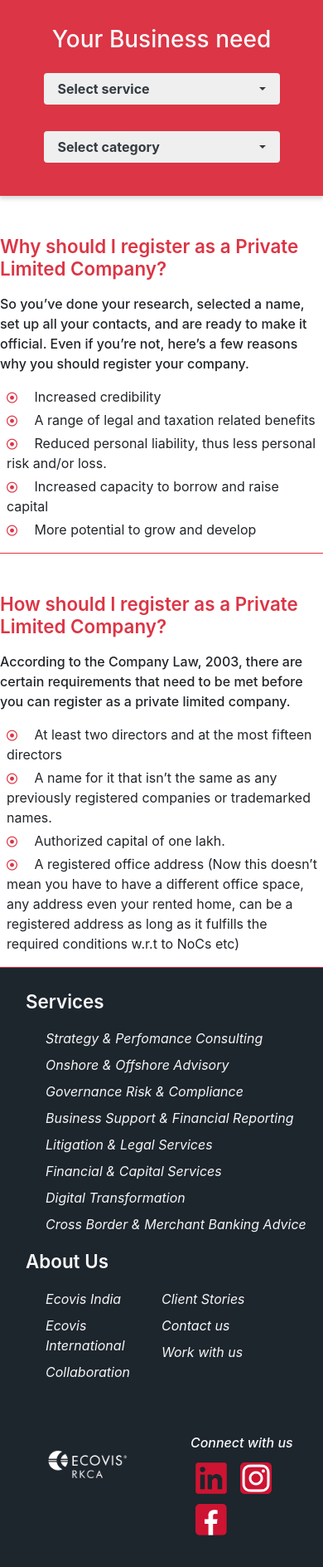
After one commit to vvrvishal/ecovis, a PHP site: page /Private_Limited_Company.php in a window 390 px wide. The commit adds this page. Shown: the part 555-2443 px from the top of the page at 83% size. Run offline with PHP 8.4, Linux system fonts and the light colour scheme.

Commit message:
changes by vishal

```diff
--- /dev/null
+++ b/Private_Limited_Company.php
@@ -0,0 +1,140 @@
+<!DOCTYPE html>
+<html lang="en">
+
+<head>
+    <meta charset="UTF-8">
+    <meta http-equiv="X-UA-Compatible" content="IE=edge">
+    <meta name="viewport" content="width=device-width, initial-scale=1.0">
+    <title>Private Limited Company</title>
+    <link rel="stylesheet" href="./css/style.css">k
+</head>
+
+<body>
+    <!-- header  -->
+    <?php include_once "header.php" ?>
+    <!-- banner image  -->
+
+    <div class="align-items-center Private_Limited_CompanyBanner d-flex justify-content-around pageBanner">
+        <div class="">
+            <p class="mainHeading text-center text-light">Private Limited Company
+            </p>
+        </div>
+        <!-- <img src="" alt=""> -->
+    </div>
+    <div class="bannerDD box_shadow bg-danger pb-4 pt-3">
+        <h3 class="text-center text-light mt-3">
+            Your Business need
+        </h3>
+        <div class="row" id="Your_Business_needs">
+            <div class="col-md-6 col-sm-12 text-center">
+                <div class="btn-group py-3" style="width: 16%; min-width:285px;">
+                    <button type="button" class="align-items-center btn d-flex dropdown-toggle font-weight-bold justify-content-between px-3 text-dark w-100" id="servicebtn" data-toggle="dropdown" aria-expanded="false">
+                        Select service
+                    </button>
+                    <div class="dropdown-menu FIRSTserviceDD w-100">
+                        <button class="dropdown-item services" id="" onclick="showDD('FormationCompanies', 'Formation')" type="button">Formation</button>
+                        <button class="dropdown-item services" id="" onclick="showDD('RegistrationCompanies','Registration')" type="button">Registration</button>
+                        <button class="dropdown-item services" id="" onclick="showDD('Closure_of_ConcernCompanies','Closure of Concern')" type="button">Closure of Concern</button>
+                    </div>
+                </div>
+            </div>
+            <div class="col-md-6 col-sm-12 text-center">
+                <div class="btn-group py-3" style="width: 16%; min-width:285px;">
+                    <button type="button" class="align-items-center btn d-flex dropdown-toggle font-weight-bold justify-content-between px-3 text-dark w-100" onclick="showchildDD('servicebtn')" data-toggle="dropdown" aria-expanded="false">
+                        Select category
+                    </button>
+                    <div class="dropdown-menu w-100 baseofselectedService" id="FormationCompanies">
+                        <button class="dropdown-item" type="button">Private Limited Company</button>
+                        <button class="dropdown-item" type="button">Limited Liability Partnerships</button>
+                        <button class="dropdown-item" type="button">One Person Company (OPC)</button>
+                        <button class="dropdown-item" type="button">Proprietorship</button>
+                        <button class="dropdown-item" type="button">Partnership</button>
+                        <button class="dropdown-item" type="button">Nidhi Company</button>
+                        <button class="dropdown-item" type="button">NGO Registration</button>
+                        <button class="dropdown-item" type="button">Society Registration</button>
+
+                    </div>
+                    <div class="dropdown-menu w-100 baseofselectedService" id="RegistrationCompanies">
+                        <!-- <button class="dropdown-item" type="button">Professional Tax Registration</button>
+                    <button class="dropdown-item" type="button">Goods and Services Tax Registration</button>
+                    <button class="dropdown-item" type="button">Employee Provident Fund (EPF) Registration</button>
+                    <button class="dropdown-item" type="button">Employees’ State Insurance (ESI) Registration</button>
+                    <button class="dropdown-item" type="button">Permanent Account Number (PAN) Application</button>
+                    <button class="dropdown-item" type="button">Digital Signature Registration</button>
+                    <button class="dropdown-item" type="button">Tax Deduction and Collection Account Number – TAN</button> -->
+
+                        <button class="dropdown-item" type="button">PTR</button>
+                        <button class="dropdown-item" type="button">GST Registration</button>
+                        <button class="dropdown-item" type="button">EPF Registration</button>
+                        <button class="dropdown-item" type="button">ESI Registration</button>
+                        <button class="dropdown-item" type="button">PAN Application</button>
+                        <button class="dropdown-item" type="button">Digital Signature Registration</button>
+                        <button class="dropdown-item" type="button">TAN</button>
+                    </div>
+                    <div class="dropdown-menu w-100 baseofselectedService" id="Closure_of_ConcernCompanies">
+                        <button class="dropdown-item" type="button">Close Your Public Limited Company</button>
+                        <button class="dropdown-item" type="button">Closing a One Person Company</button>
+                        <button class="dropdown-item" type="button">Closing a Partnership</button>
+                        <button class="dropdown-item" type="button">Closing a Proprietorship</button>
+                        <button class="dropdown-item" type="button">Closing a Nidhi Company</button>
+                        <button class="dropdown-item" type="button">Closing a Private Limited Company</button>
+                    </div>
+                </div>
+            </div>
+        </div>
+    </div>
+    <div class="row justify-content-center ">
+        <div class="col-lg-8 col-md-10 border-bottom border-danger">
+            <h1 class="mb-3 mt-5 primaryHeading text-danger">Why should I register as a Private Limited Company?</h1>
+            <p class="normalText">So you’ve done your research, selected a name, set up all your contacts, and are ready to make it official. Even if you’re not, here’s a few reasons why you should register your company.</p>
+            <ul class="pl-2">
+                <li class="mb-1"> <span class="pr-3 text-danger"><i style='font-size:13px' class='far'>&#xf192;</i></span> Increased credibility</li>
+                <li class="mb-1"><span class="pr-3 text-danger"><i style='font-size:13px' class='far'>&#xf192;</i></span> A range of legal and taxation related benefits</li>
+                <li class="mb-1"><span class="pr-3 text-danger"><i style='font-size:13px' class='far'>&#xf192;</i></span> Reduced personal liability, thus less personal risk and/or loss.</li>
+                <li class="mb-1"> <span class="pr-3 text-danger"><i style='font-size:13px' class='far'>&#xf192;</i></span> Increased capacity to borrow and raise capital</li>
+                <li class="mb-1"><span class="pr-3 text-danger"><i style='font-size:13px' class='far'>&#xf192;</i></span> More potential to grow and develop</li>
+            </ul>
+        </div>
+    </div>
+
+    <div class="row justify-content-center ">
+        <div class="col-lg-8 col-md-10 border-bottom border-danger">
+            <h1 class="mb-3 mt-5 primaryHeading text-danger">How should I register as a Private Limited Company?</h1>
+            <p class="normalText">According to the Company Law, 2003, there are certain requirements that need to be met before you can register as a private limited company.</p>
+            <ul class="pl-2">
+                <li class="mb-1"> <span class="pr-3 text-danger"><i style='font-size:13px' class='far'>&#xf192;</i></span> At least two directors and at the most fifteen directors</li>
+                <li class="mb-1"><span class="pr-3 text-danger"><i style='font-size:13px' class='far'>&#xf192;</i></span> A name for it that isn’t the same as any previously registered companies or trademarked names.</li>
+                <li class="mb-1"><span class="pr-3 text-danger"><i style='font-size:13px' class='far'>&#xf192;</i></span> Authorized capital of one lakh.</li>
+                <li class="mb-1"> <span class="pr-3 text-danger"><i style='font-size:13px' class='far'>&#xf192;</i></span> A registered office address (Now this doesn’t mean you have to have a different office space, any address even your rented home, can be a registered address as long as it fulfills the required conditions w.r.t to NoCs etc)</li>
+            </ul>
+        </div>
+    </div>
+    <?php include_once "footer.php" ?>
+    <script>
+        $("#servicebtn").click(function() {
+            $(".FIRSTserviceDD").slideDown();
+        });
+
+        function showDD(id, name) {
+            $("#servicebtn").attr("attr-selected", id);
+            $(".baseofselectedService").slideUp();
+            $("#servicebtn").text('').text(name);
+
+        }
+
+        function showchildDD(id) {
+            $(".baseofselectedService").hide();
+            var childId = $("#" + id).attr('attr-selected');
+            $("#" + childId).slideDown();
+        }
+
+        $(document).mouseup(function(e) {
+            if ($(e.target).closest(".baseofselectedService").length === 0) {
+                $(".baseofselectedService").slideUp();
+                $(".FIRSTserviceDD").slideUp();
+            }
+        });
+    </script>
+</body>
+
+</html>
--- a/css/style.css
+++ b/css/style.css
@@ -733,3 +733,9 @@ filter: brightness(1);
 .jobapplicationBanner{
     background-image: url(../images/ecovis_banners/Apply_banner.png);
 }
+
+/* Private_Limited_CompanyBanner */
+
+.Private_Limited_CompanyBanner{
+    background-image: url(../images/ecovis_banners/Apply_banner.png);
+}
--- a/footer.php
+++ b/footer.php
@@ -9,7 +9,7 @@
 </head>
 
 <body>
-    <!-- <footer style="background:#1d252d;" class="d-none d-md-block">
+    <footer style="background:#1d252d;" class="d-none d-md-block">
         <div class="align-items-center pt-4 mx-0 row">
             <div class="col-md-2">
                 <ul>
@@ -88,7 +88,7 @@
 
             </div>
         </div>
-    </footer> -->
+    </footer>
     <footer style="background:#1d252d;" class="d-block d-md-none">
         <div class="align-items-center pt-4 mx-0 row">
             <div class="col-12 ">
--- a/header.php
+++ b/header.php
@@ -64,7 +64,7 @@
                             <li>Client Stories</li>
                         </a>
                         <a href="./collabration.php">
-                            <li>Collaboration</li>
+                            <li>Our Initiatives</li>
                         </a>
                         <a href="./team.php">
                             <li>Our team</li>
```
Also changed, not shown: index.php (+4 -4 lines).
